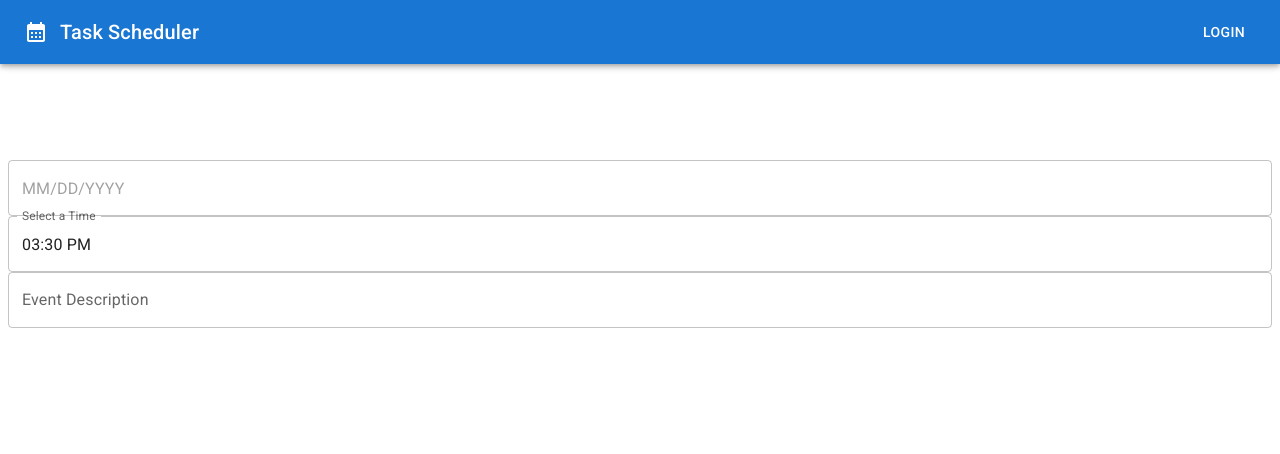
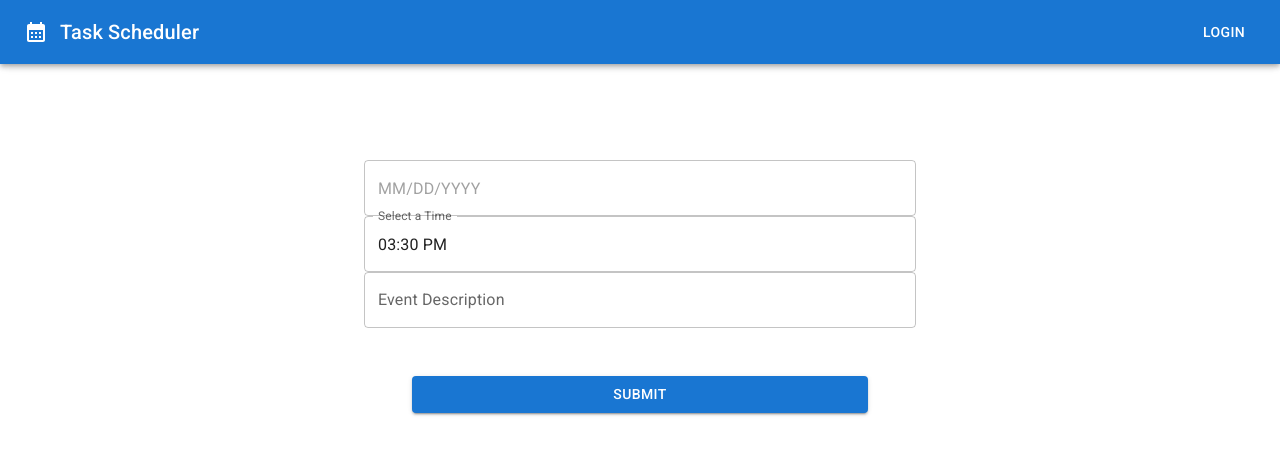
Before and after one commit to woodstock-dev/events-q2-2023, a React (Vite) app: page /addEvents in a window 1280 px wide. Shown: the top 454 px of the page. Built offline with nearby package versions, Linux system fonts and the light colour scheme.

Commit message:
Submit button added

```diff
--- a/src/pages/addEvents.tsx
+++ b/src/pages/addEvents.tsx
@@ -11,13 +11,10 @@
 // WITHOUT WARRANTIES OR CONDITIONS OF ANY KIND, either express or implied.
 // See the License for the specific language governing permissions and
 // limitations under the License.
-import {
-  DatePicker,
-  TimePicker,
-} from '@mui/x-date-pickers';
+import { DatePicker, TimePicker } from '@mui/x-date-pickers';
 import dayjs from 'dayjs';
 import { Box } from '@mui/system';
-import { TextField, Container } from '@mui/material';
+import { TextField, Container, Button } from '@mui/material';
 
 const AddEvents = () => {
   return (
@@ -29,9 +26,15 @@ const AddEvents = () => {
         sx={{
           display: 'flex',
           mt: 20,
-
+          flexDirection: 'column',
+        }}
+      >
+        <Container
+          sx={{
+            display: 'flex',
+            flexDirection: 'column',
             justifyContent: 'center',
-          flexDirection: 'column',
+            width: 600,
           }}
         >
           <DatePicker />
@@ -40,6 +43,15 @@ const AddEvents = () => {
             defaultValue={dayjs('2022-04-17T15:30')}
           />
           <TextField label='Event Description' variant='outlined' />
+          <Button
+            sx={{
+              m: 6,
+            }}
+            variant='contained'
+          >
+            Submit
+          </Button>
+        </Container>
       </Box>
     </div>
   );
```
Lines whose indentation alone changed are shown as unchanged.
